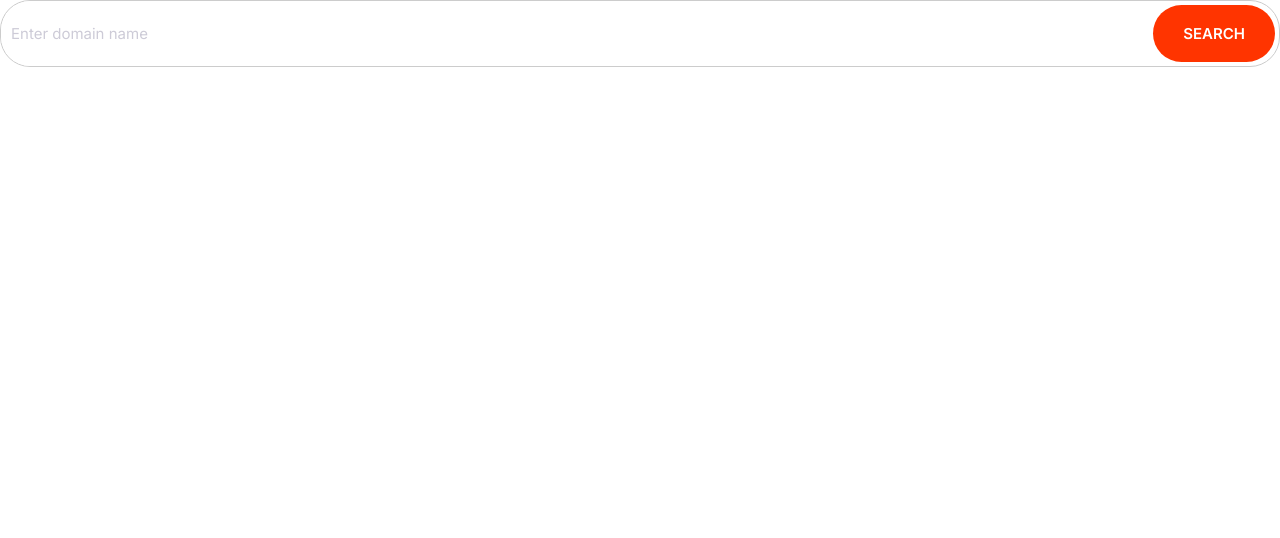
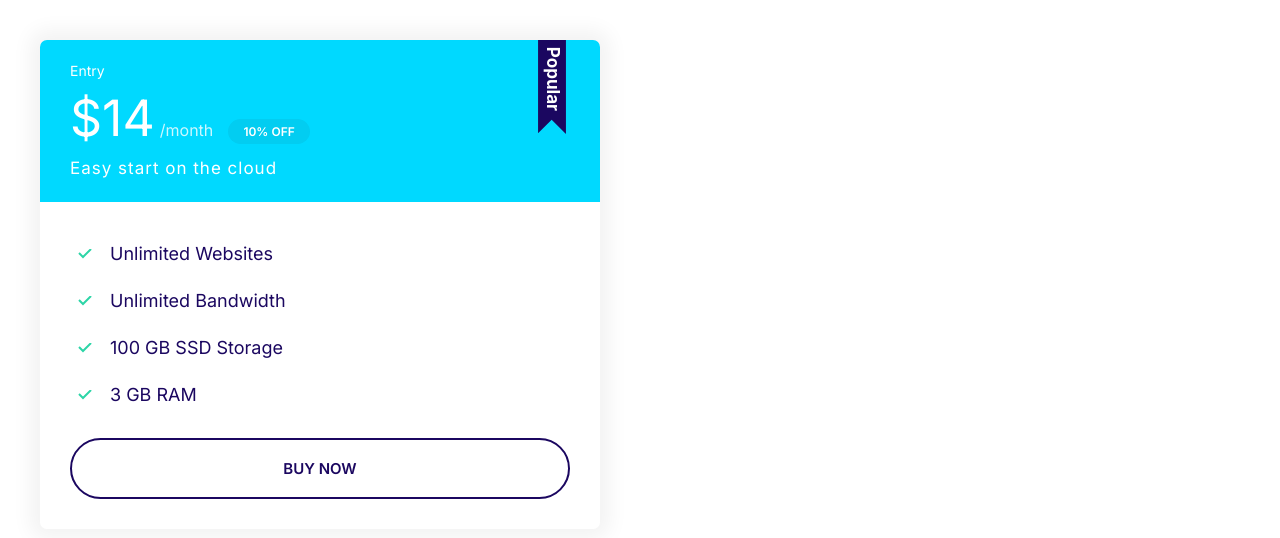
Before and after one commit to DiRenzoV/Vinishify, a plain HTML site: page index.html in a window 1280 px wide. Drawn offline with Linux system fonts and the light colour scheme.

Commit message:
Define Plans and Cards.

```diff
--- a/css/styles.css
+++ b/css/styles.css
@@ -118,6 +118,7 @@ a {
 
 .badge--small {
   font-size: 1.6rem;
+  padding: 0.5rem 1.5rem;
 }
 
 @media screen and (min-width: 1024px) {
@@ -274,3 +275,90 @@ a {
     font-size: 1.5rem;
   }
 }
+
+/* Cards */
+
+.card {
+  border-radius: 7px;
+  box-shadow: 0 0 20px 10px #f3f3f3;
+  overflow: hidden;
+}
+
+.card__header,
+.card__body {
+  padding: 2rem 3rem;
+}
+
+.card--primary .card__header {
+  background: var(--color-primary);
+  color: white;
+}
+.card--secondary .card__header {
+  background: var(--color-secondary);
+  color: white;
+}
+
+.card--secondary .badge--secondary {
+  background: #02cdf1;
+}
+
+/* Plans */
+
+.plan__name {
+  color: white;
+  margin: 0;
+  font-weight: 500;
+  font-size: 2.4rem;
+}
+
+.plan__price {
+  font-size: 6rem;
+}
+
+.plan__billing-cycle {
+  font-size: 2rem;
+  font-weight: 300;
+  opacity: 0.8;
+  margin-right: 1rem;
+}
+
+.plan__description {
+  font-size: 2rem;
+  font-weight: 300;
+  letter-spacing: 1px;
+  display: block;
+}
+
+.plan .list__item {
+  margin-bottom: 2rem;
+}
+
+.plan--popular .card__header {
+  position: relative;
+}
+.plan--popular .card__header::before {
+  content: url(/images/popular.svg);
+  width: 40px;
+  display: inline-block;
+  position: absolute;
+  top: -6px;
+  right: 5%;
+}
+
+@media screen and (min-width: 1024px) {
+  .plan__name {
+    font-size: 1.4rem;
+  }
+
+  .plan__price {
+    font-size: 5rem;
+  }
+
+  .plan__billing-cycle {
+    font-size: 1.6rem;
+  }
+
+  .plan__description {
+    font-size: 1.7rem;
+  }
+}
--- a/index.html
+++ b/index.html
@@ -15,9 +15,27 @@
     <title>Document</title>
   </head>
   <body>
-    <div class="input-group">
-      <input type="text" class="input" placeholder="Enter domain name" />
-      <button class="btn btn--accent">Search</button>
+    <div style="width: 50%; padding: 4rem">
+      <div class="plan plan--popular">
+        <div class="card card--secondary">
+          <header class="card__header">
+            <h3 class="plan__name">Entry</h3>
+            <span class="plan__price">$14</span>
+            <span class="plan__billing-cycle">/month</span>
+            <span class="badge badge--secondary badge--small">10% OFF</span>
+            <span class="plan__description">Easy start on the cloud</span>
+          </header>
+          <div class="card__body">
+            <ul class="list list--tick">
+              <li class="list__item">Unlimited Websites</li>
+              <li class="list__item">Unlimited Bandwidth</li>
+              <li class="list__item">100 GB SSD Storage</li>
+              <li class="list__item">3 GB RAM</li>
+            </ul>
+            <button class="btn btn--outline btn--block">BUY NOW</button>
+          </div>
+        </div>
+      </div>
     </div>
   </body>
 </html>
```
Also changed, not shown: Components/Card.html (added, +20 -0 lines), images/popular.svg (added).
